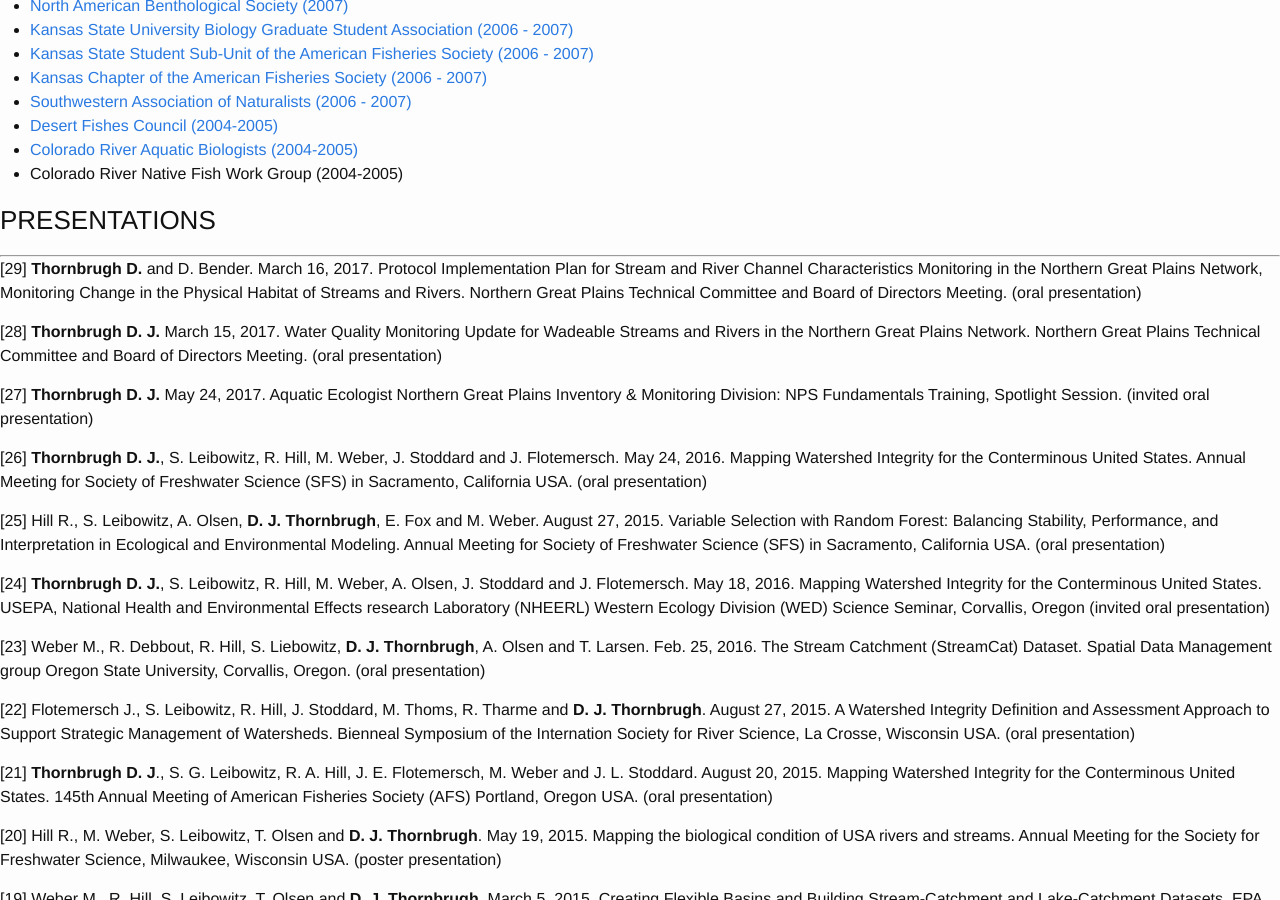
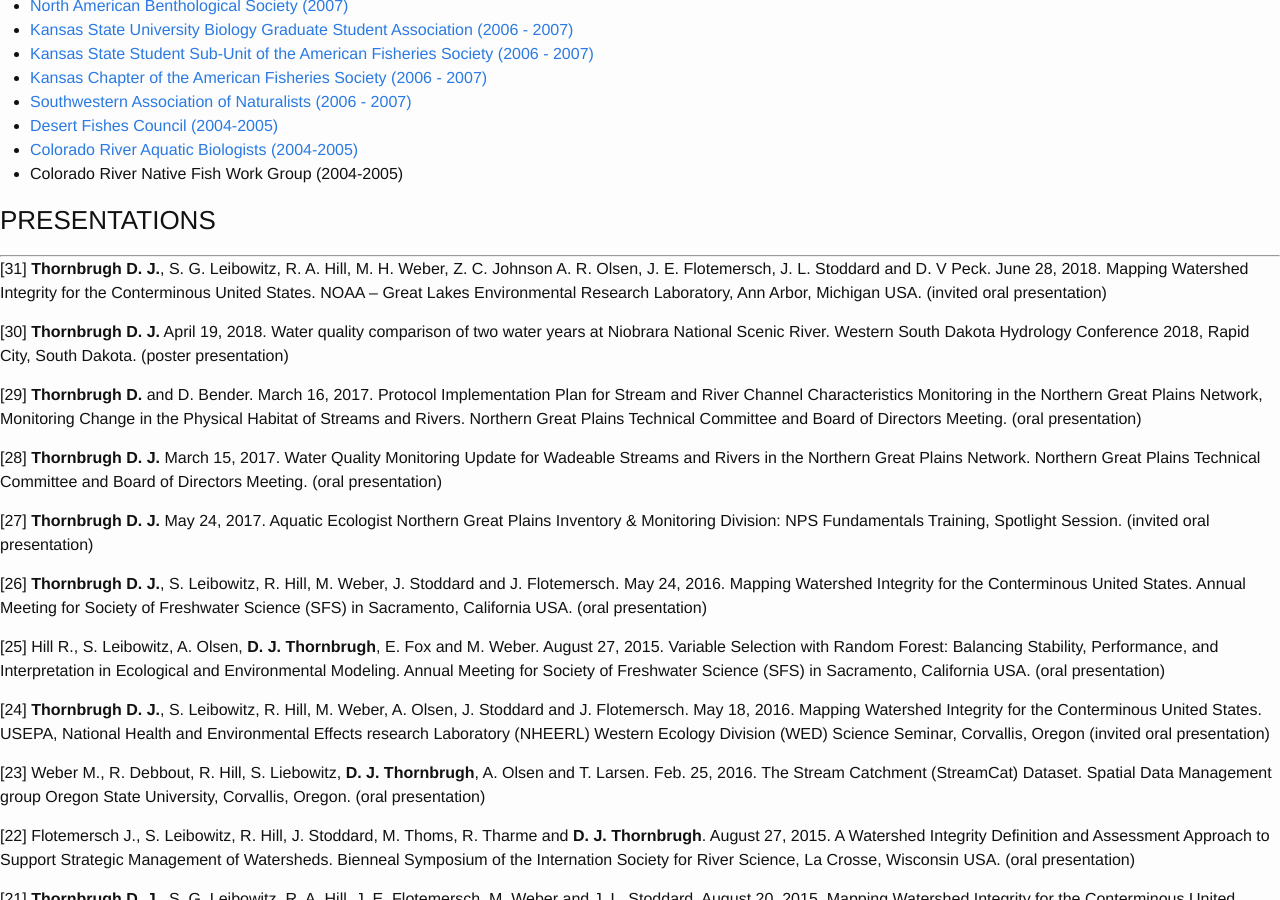
Before and after one commit to dthor/dthor.github.io, a Jekyll site: the page built from about/about.md, in a window 1280 px wide and 900 px high, scrolled down 1646 px. Built offline with Jekyll 4.4.1, drawn with Linux system fonts in a browser that asks for light colours; nearby versions of some CDN libraries; some web fonts are replaced.

Commit message:
update about 20190105
added 30 & 31 present

```diff
--- a/about/about.md
+++ b/about/about.md
@@ -68,6 +68,10 @@
 
 ### PRESENTATIONS
 ***
+[31] **Thornbrugh D. J.**, S. G. Leibowitz, R. A. Hill, M. H. Weber, Z. C. Johnson A. R. Olsen, J. E. Flotemersch, J. L. Stoddard and D. V Peck. June 28, 2018. Mapping Watershed Integrity for the Conterminous United States. NOAA – Great Lakes Environmental Research Laboratory, Ann Arbor, Michigan USA. (invited oral presentation)
+
+[30] **Thornbrugh D. J.** April 19, 2018. Water quality comparison of two water years at Niobrara National Scenic River. Western South Dakota Hydrology Conference 2018, Rapid City, South Dakota. (poster presentation)
+
 [29] **Thornbrugh D.** and D. Bender. March 16, 2017. Protocol Implementation Plan for Stream and River Channel Characteristics Monitoring in the Northern Great Plains Network, Monitoring Change in the Physical Habitat of Streams and Rivers. Northern Great Plains Technical Committee and Board of Directors Meeting. (oral presentation)
 
 [28] **Thornbrugh D. J.** March 15, 2017. Water Quality Monitoring Update for Wadeable Streams and Rivers in the Northern Great Plains Network. Northern Great Plains Technical Committee and Board of Directors Meeting. (oral presentation)
```
